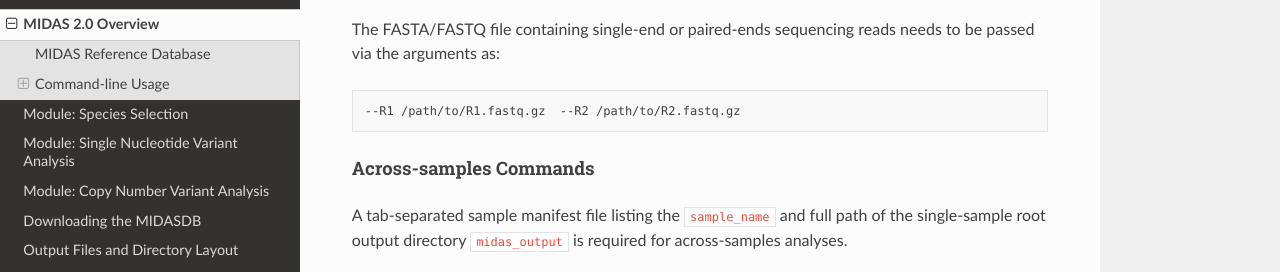
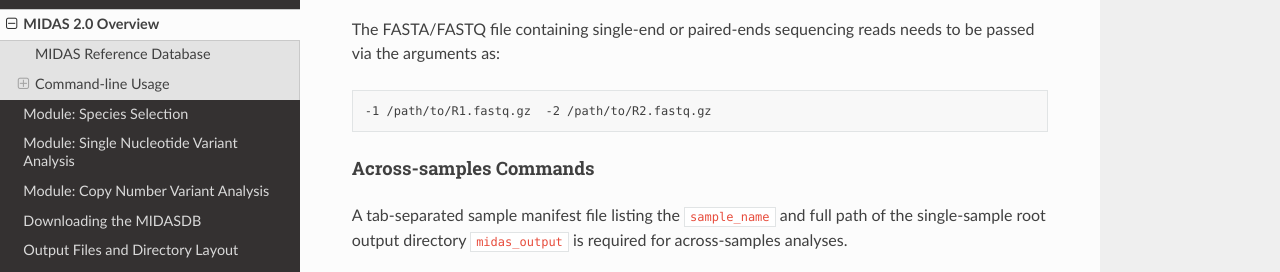
Before and after one commit to czbiohub-sf/MIDAS, a Sphinx documentation site: the page built from docs/overview.rst, in a window 1280 px wide and 900 px high, scrolled down 1964 px. Shown: the part 156-428 px from the top of the window. Built offline with Sphinx 7.4.7 and the Read the Docs theme 2.0.0, drawn with Linux system fonts in a browser that asks for light colours.

Commit message:
Update overview.rst

```diff
--- a/docs/overview.rst
+++ b/docs/overview.rst
@@ -93,7 +93,7 @@ The FASTA/FASTQ file containing single-end or paired-ends sequencing reads needs
 
 .. code-block:: shell
 
-    --R1 /path/to/R1.fastq.gz  --R2 /path/to/R2.fastq.gz
+    -1 /path/to/R1.fastq.gz  -2 /path/to/R2.fastq.gz
 
 
 Across-samples Commands
```
